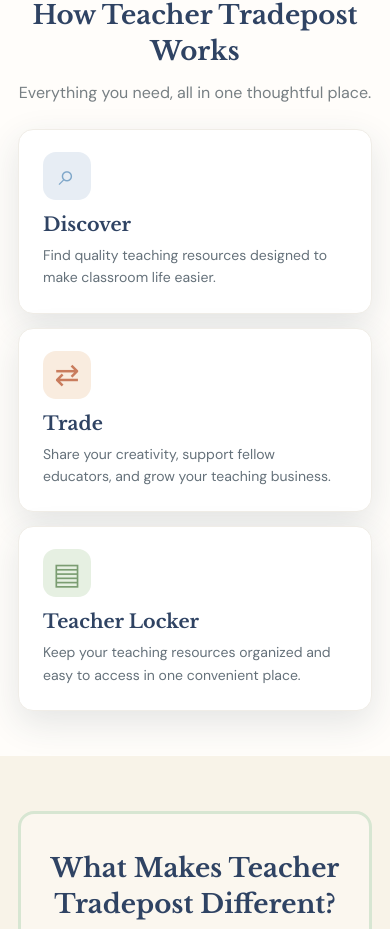
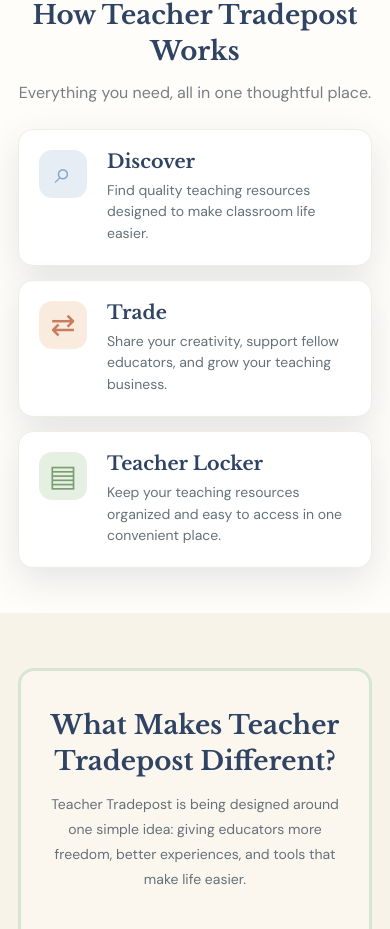
Before and after one commit to HootHappens/teacher-tradepost, a React (Vite) app: page / in a window 390 px wide. Shown: the part 791-1720 px from the top of the page. Built offline with nearby package versions, Linux system fonts and the light colour scheme.

Commit message:
Align mobile feature icons beside headings and descriptions

```diff
--- a/src/styles.css
+++ b/src/styles.css
@@ -20,3 +20,33 @@
   .feature-card h3 { font-size: 19px; margin-bottom: 8px; }
   .feature-card p { line-height: 1.6; }
 }
+
+/* Mobile feature cards: icon beside heading and description */
+@media (max-width: 700px) {
+  .feature-card {
+    display: grid;
+    grid-template-columns: 52px minmax(0, 1fr);
+    column-gap: 16px;
+    align-items: start;
+    padding: 20px;
+    min-height: 0;
+  }
+  .feature-icon {
+    grid-column: 1;
+    grid-row: 1 / span 2;
+    margin: 0;
+    width: 48px;
+    height: 48px;
+  }
+  .feature-card h3 {
+    grid-column: 2;
+    grid-row: 1;
+    margin: 0 0 7px;
+  }
+  .feature-card p {
+    grid-column: 2;
+    grid-row: 2;
+    margin: 0;
+    line-height: 1.55;
+  }
+}
```
